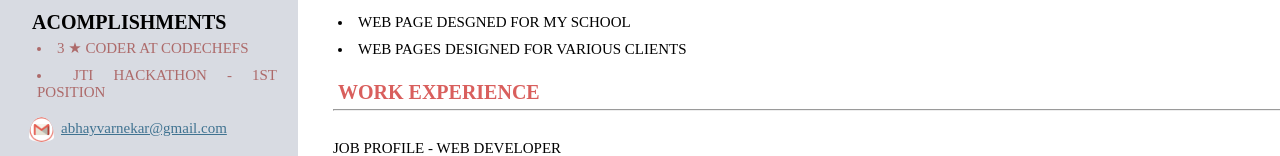
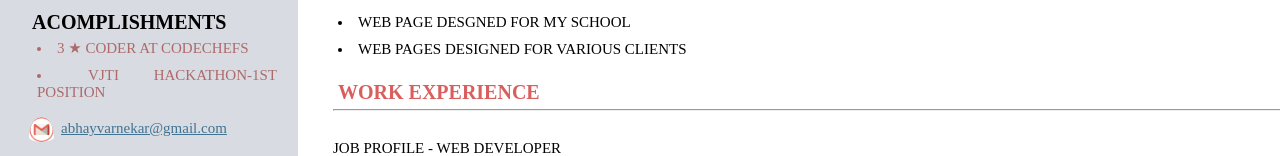
Before and after one commit to Abhay-Varnekar/abhay-varnekar1.github.io, a plain HTML site: page index.html in a window 1280 px wide. Shown: the part 589-745 px from the top of the page. Drawn offline with Linux system fonts and the light colour scheme.

Commit message:
Update index.html

```diff
--- a/index.html
+++ b/index.html
@@ -33,7 +33,7 @@
         </p1></div>
         <div class="education3"> <p1><b><div class="blackheading">acomplishments</div></b>
             <li>3 &#9733; coder at codechefs</li>
-            <li> jti hackathon - 1st position  </li>
+            <li> vjti hackathon-1st position  </li>
 
         </p1></div>
 
```
